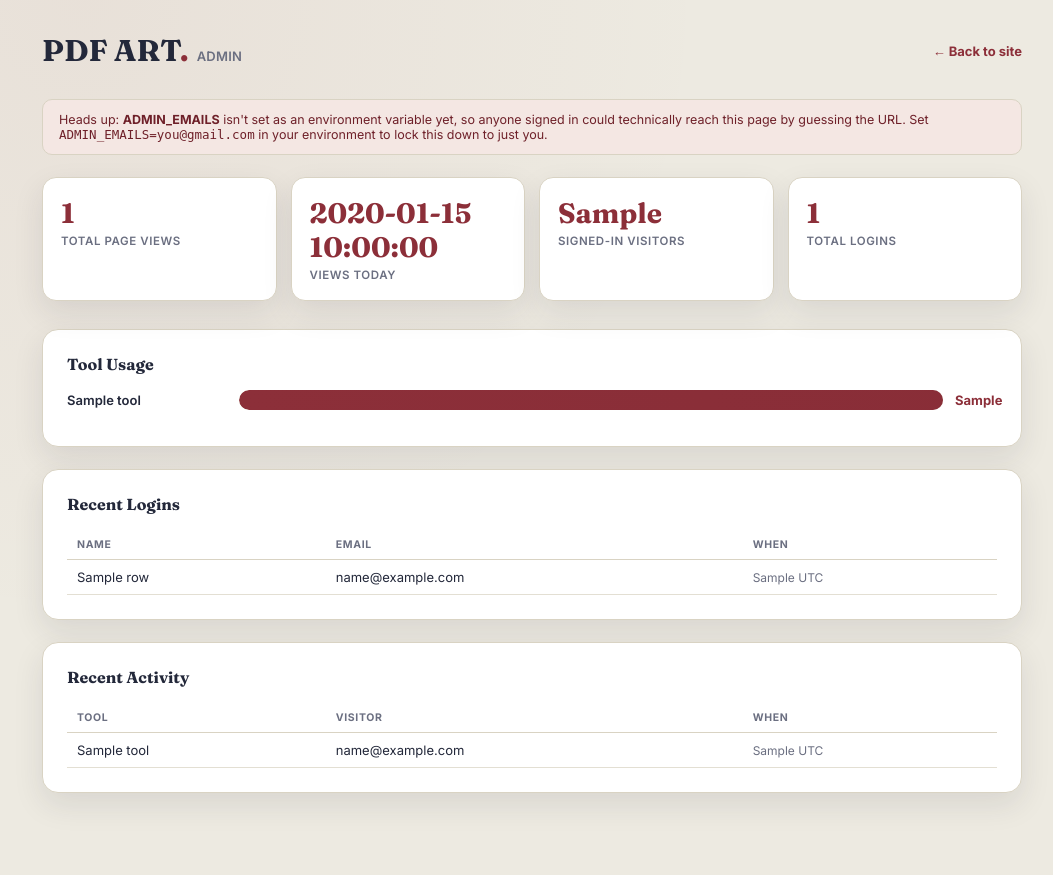
After one commit to Therealmahfooz/PDF_ART, a Flask app: template templates/admin.html in a window 1280 px wide. The commit adds this page. Shown: the whole page, without its empty margins (108-1161 px from the left). Run offline with Flask 3, Linux system fonts and the light colour scheme; the template is opened without the code that fills it: most values are stand-ins (such as "Sample title", 1, 10 or a date in 2020); some libraries are stand-ins or nearby versions.

Commit message:
Add files via upload

```diff
--- /dev/null
+++ b/templates/admin.html
@@ -0,0 +1,154 @@
+<!DOCTYPE html>
+<html lang="en">
+<head>
+<meta charset="UTF-8">
+<meta name="viewport" content="width=device-width, initial-scale=1.0, viewport-fit=cover">
+<title>Admin — PDF ART</title>
+<meta name="robots" content="noindex, nofollow">
+
+<link rel="icon" type="image/png" sizes="32x32" href="/static/icons/icon-32.png">
+<link rel="shortcut icon" href="/static/icons/favicon.ico">
+
+<link rel="preconnect" href="https://fonts.googleapis.com">
+<link rel="preconnect" href="https://fonts.gstatic.com" crossorigin>
+<link href="https://fonts.googleapis.com/css2?family=Fraunces:ital,opsz,wght@0,9..144,400;0,9..144,600;0,9..144,700;1,9..144,500&family=Inter:wght@400;500;600;700&display=swap" rel="stylesheet">
+<style>
+  :root {
+    --paper: #EDEAE1; --paper-deep: #E3DFD3; --card: #FFFFFF;
+    --ink: #23283A; --ink-soft: #6B6F81;
+    --accent: #8C2F39; --accent-dark: #6E2029; --accent-tint: #F4E7E3;
+    --border: #D9D3C3;
+    --shadow: 0 12px 30px rgba(35, 40, 58, 0.10);
+  }
+  * { box-sizing: border-box; margin: 0; padding: 0; }
+  body {
+    font-family: 'Inter', sans-serif;
+    background: radial-gradient(circle at 15% 0%, rgba(140,47,57,0.05), transparent 45%), var(--paper);
+    color: var(--ink); min-height: 100vh; padding: 32px 20px 60px;
+  }
+  .wrap { max-width: 980px; margin: 0 auto; }
+
+  .top-row { display: flex; align-items: center; justify-content: space-between; gap: 16px; margin-bottom: 30px; flex-wrap: wrap; }
+  h1.logo { font-family: 'Fraunces', serif; font-weight: 700; font-size: 30px; color: var(--ink); }
+  h1.logo .dot { color: var(--accent); }
+  h1.logo .sub { font-family: 'Inter', sans-serif; font-size: 13px; font-weight: 600; color: var(--ink-soft); margin-left: 8px; letter-spacing: 0.02em; }
+  a.home-link { color: var(--accent); text-decoration: none; font-size: 13px; font-weight: 700; }
+  a.home-link:hover { text-decoration: underline; }
+
+  .stat-grid { display: grid; grid-template-columns: repeat(4, 1fr); gap: 14px; margin-bottom: 28px; }
+  .stat-card {
+    background: var(--card); border: 1px solid var(--border); border-radius: 14px;
+    padding: 18px; box-shadow: var(--shadow);
+  }
+  .stat-card .num { font-family: 'Fraunces', serif; font-weight: 700; font-size: 28px; color: var(--accent); }
+  .stat-card .label { font-size: 11.5px; color: var(--ink-soft); font-weight: 600; text-transform: uppercase; letter-spacing: 0.05em; margin-top: 4px; }
+
+  .panel {
+    background: var(--card); border: 1px solid var(--border); border-radius: 16px;
+    padding: 24px; box-shadow: var(--shadow); margin-bottom: 22px;
+  }
+  .panel h2 { font-family: 'Fraunces', serif; font-weight: 700; font-size: 16px; color: var(--ink); margin-bottom: 16px; }
+
+  .bar-row { display: flex; align-items: center; gap: 12px; margin-bottom: 12px; }
+  .bar-row .bar-label { width: 160px; flex-shrink: 0; font-size: 13px; font-weight: 600; color: var(--ink); }
+  .bar-track { flex: 1; background: var(--paper-deep); border-radius: 999px; height: 20px; overflow: hidden; }
+  .bar-fill { background: linear-gradient(90deg, var(--accent), var(--accent-dark)); height: 100%; border-radius: 999px; min-width: 3%; }
+  .bar-count { width: 42px; text-align: right; flex-shrink: 0; font-size: 13px; font-weight: 700; color: var(--accent); }
+
+  table { width: 100%; border-collapse: collapse; }
+  th { text-align: left; font-size: 10.5px; text-transform: uppercase; letter-spacing: 0.06em; color: var(--ink-soft); font-weight: 700; padding: 8px 10px; border-bottom: 1px solid var(--border); }
+  td { font-size: 13px; padding: 9px 10px; border-bottom: 1px solid var(--paper-deep); color: var(--ink); }
+  td.muted { color: var(--ink-soft); font-size: 12px; }
+  .table-wrap { overflow-x: auto; }
+  .empty-note { font-size: 13px; color: var(--ink-soft); font-style: italic; padding: 12px 0; }
+
+  .warn-note {
+    background: var(--accent-tint); border: 1px solid var(--border); border-radius: 10px;
+    padding: 12px 16px; font-size: 12.5px; color: var(--accent-dark); margin-bottom: 22px;
+  }
+
+  @media (max-width: 700px) {
+    .stat-grid { grid-template-columns: repeat(2, 1fr); }
+    .bar-row .bar-label { width: 110px; font-size: 12px; }
+  }
+</style>
+</head>
+<body>
+<div class="wrap">
+
+  <div class="top-row">
+    <h1 class="logo">PDF ART<span class="dot">.</span><span class="sub">ADMIN</span></h1>
+    <a class="home-link" href="/">&larr; Back to site</a>
+  </div>
+
+  {% if not admin_configured %}
+  <div class="warn-note">
+    Heads up: <strong>ADMIN_EMAILS</strong> isn't set as an environment variable yet, so anyone signed in could technically reach this page by guessing the URL. Set <code>ADMIN_EMAILS=you@gmail.com</code> in your environment to lock this down to just you.
+  </div>
+  {% endif %}
+
+  <div class="stat-grid">
+    <div class="stat-card"><div class="num">{{ total_views }}</div><div class="label">Total Page Views</div></div>
+    <div class="stat-card"><div class="num">{{ views_today }}</div><div class="label">Views Today</div></div>
+    <div class="stat-card"><div class="num">{{ unique_users }}</div><div class="label">Signed-in Visitors</div></div>
+    <div class="stat-card"><div class="num">{{ total_logins }}</div><div class="label">Total Logins</div></div>
+  </div>
+
+  <div class="panel">
+    <h2>Tool Usage</h2>
+    {% if tool_counts %}
+      {% for row in tool_counts %}
+      <div class="bar-row">
+        <div class="bar-label">{{ row.tool }}</div>
+        <div class="bar-track"><div class="bar-fill" style="width: {{ (row.c / max_count * 100) | round(1) }}%;"></div></div>
+        <div class="bar-count">{{ row.c }}</div>
+      </div>
+      {% endfor %}
+    {% else %}
+      <div class="empty-note">No visits logged yet — numbers will show up as people use the site.</div>
+    {% endif %}
+  </div>
+
+  <div class="panel">
+    <h2>Recent Logins</h2>
+    <div class="table-wrap">
+    {% if recent_logins %}
+      <table>
+        <tr><th>Name</th><th>Email</th><th>When</th></tr>
+        {% for row in recent_logins %}
+        <tr>
+          <td>{{ row.name or '—' }}</td>
+          <td>{{ row.email }}</td>
+          <td class="muted">{{ row.ts[:19].replace('T', ' ') }} UTC</td>
+        </tr>
+        {% endfor %}
+      </table>
+    {% else %}
+      <div class="empty-note">No logins recorded yet.</div>
+    {% endif %}
+    </div>
+  </div>
+
+  <div class="panel">
+    <h2>Recent Activity</h2>
+    <div class="table-wrap">
+    {% if recent_views %}
+      <table>
+        <tr><th>Tool</th><th>Visitor</th><th>When</th></tr>
+        {% for row in recent_views %}
+        <tr>
+          <td>{{ row.tool }}</td>
+          <td>{{ row.user_email or 'Anonymous' }}</td>
+          <td class="muted">{{ row.ts[:19].replace('T', ' ') }} UTC</td>
+        </tr>
+        {% endfor %}
+      </table>
+    {% else %}
+      <div class="empty-note">No activity recorded yet.</div>
+    {% endif %}
+    </div>
+  </div>
+
+</div>
+</body>
+</html>
```
Also changed, not shown: templates/_nav.html (+29 -0 lines).
